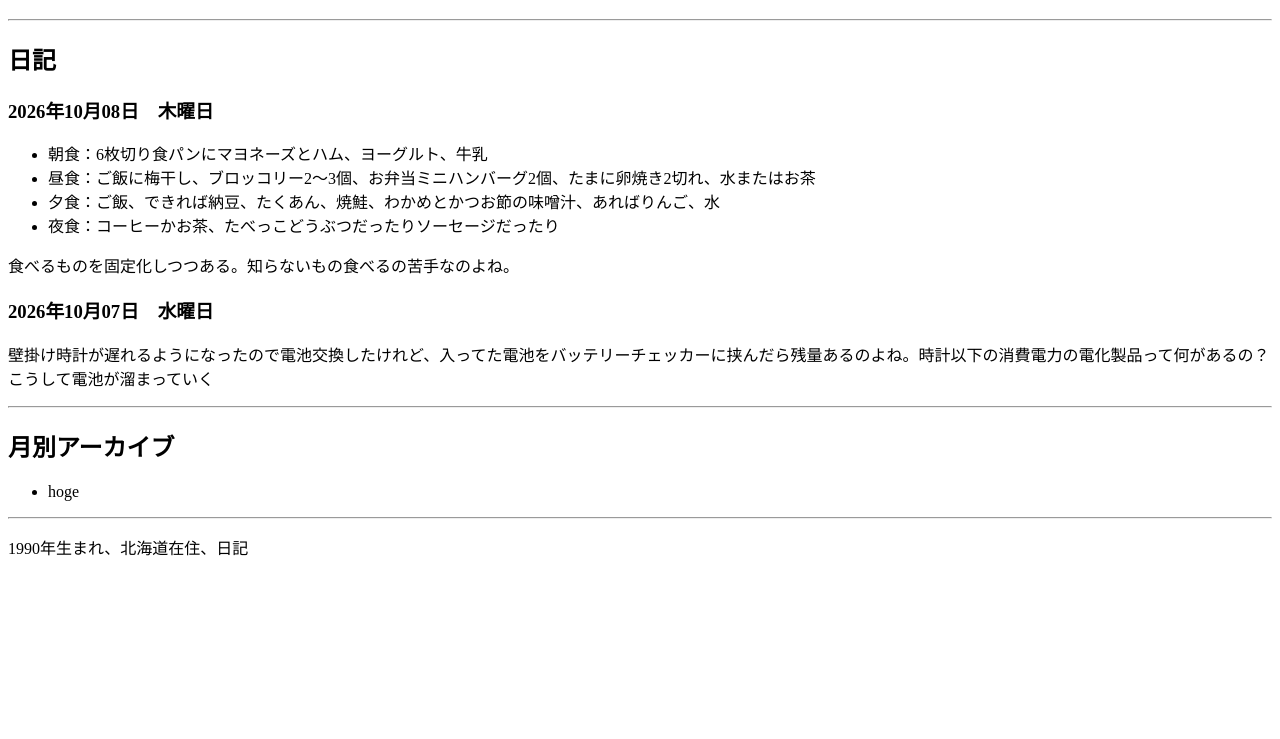
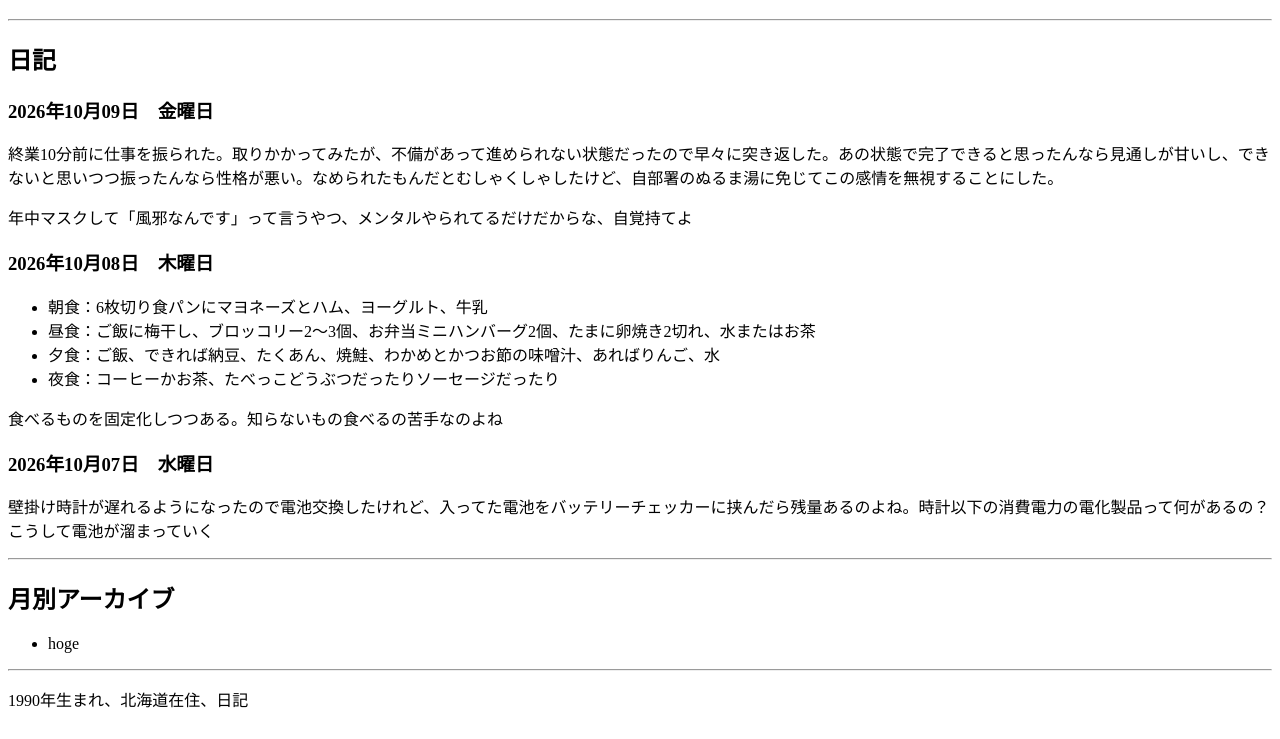
Before and after one commit to iwtdm/iwtdm.github.io, a plain HTML site: page index.html in a window 1280 px wide. Shown: the part 61-800 px from the top of the page. Drawn offline with Linux system fonts and the light colour scheme.

Commit message:
Update diary entries for October 8 and 9, 2026
Added a diary entry for October 9, 2026, and modified the text for October 8, 2026.

```diff
--- a/index.html
+++ b/index.html
@@ -16,12 +16,17 @@
 
     <h2 id="diary">日記</h2>
     <article>
+      <p><h3><time datetime="2026-10-09">2026年10月09日　金曜日</time></h3></p>
+      <p>終業10分前に仕事を振られた。取りかかってみたが、不備があって進められない状態だったので早々に突き返した。あの状態で完了できると思ったんなら見通しが甘いし、できないと思いつつ振ったんなら性格が悪い。なめられたもんだとむしゃくしゃしたけど、自部署のぬるま湯に免じてこの感情を無視することにした。</p>
+      <p>年中マスクして「風邪なんです」って言うやつ、メンタルやられてるだけだからな、自覚持てよ
+    </article>
+    <article>
       <p><h3><time datetime="2026-10-08">2026年10月08日　木曜日</time></h3></p>
       <p><ul><li>朝食：6枚切り食パンにマヨネーズとハム、ヨーグルト、牛乳</li>
       <li>昼食：ご飯に梅干し、ブロッコリー2～3個、お弁当ミニハンバーグ2個、たまに卵焼き2切れ、水またはお茶</li>
       <li>夕食：ご飯、できれば納豆、たくあん、焼鮭、わかめとかつお節の味噌汁、あればりんご、水</li>
       <li>夜食：コーヒーかお茶、たべっこどうぶつだったりソーセージだったり</li></ul></p>
-      <p>食べるものを固定化しつつある。知らないもの食べるの苦手なのよね。</p>
+      <p>食べるものを固定化しつつある。知らないもの食べるの苦手なのよね</p>
     </article>
     <article>
       <p><h3><time datetime="2026-10-07">2026年10月07日　水曜日</time></h3></p>
```
